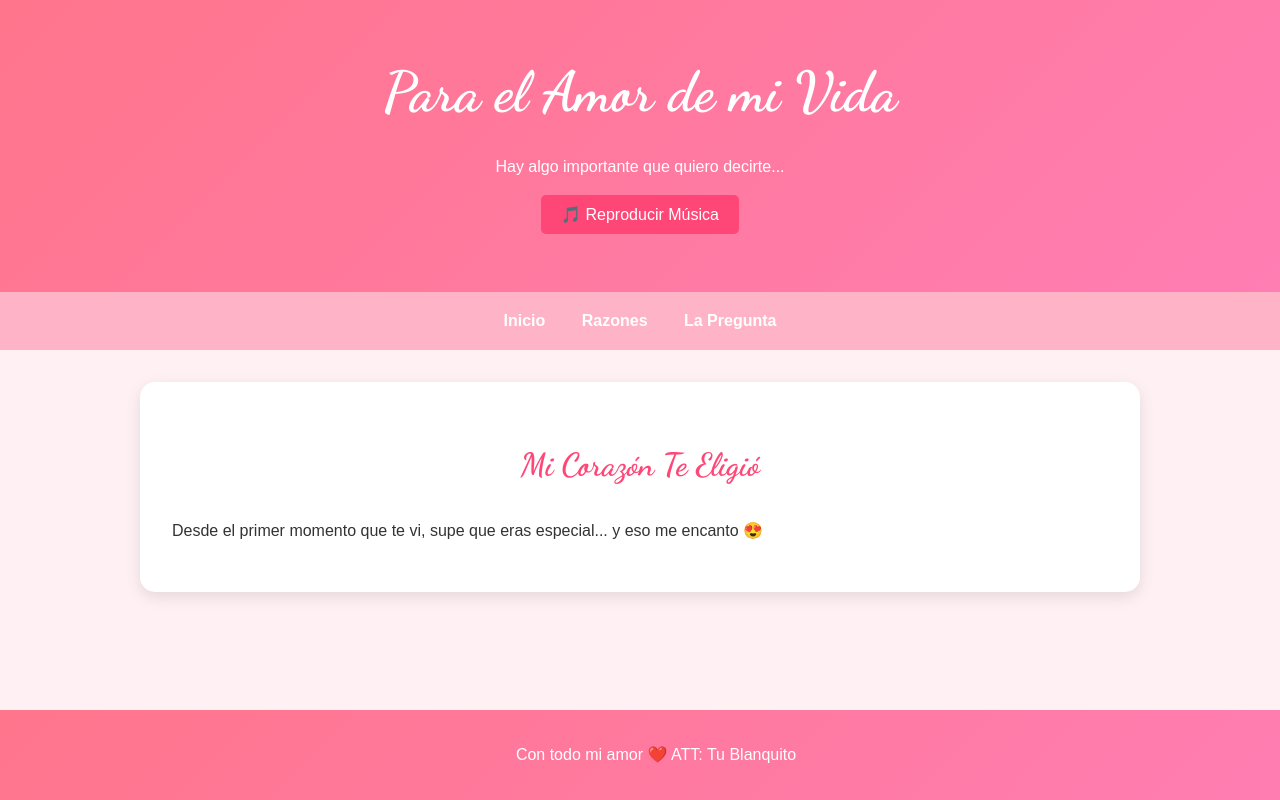
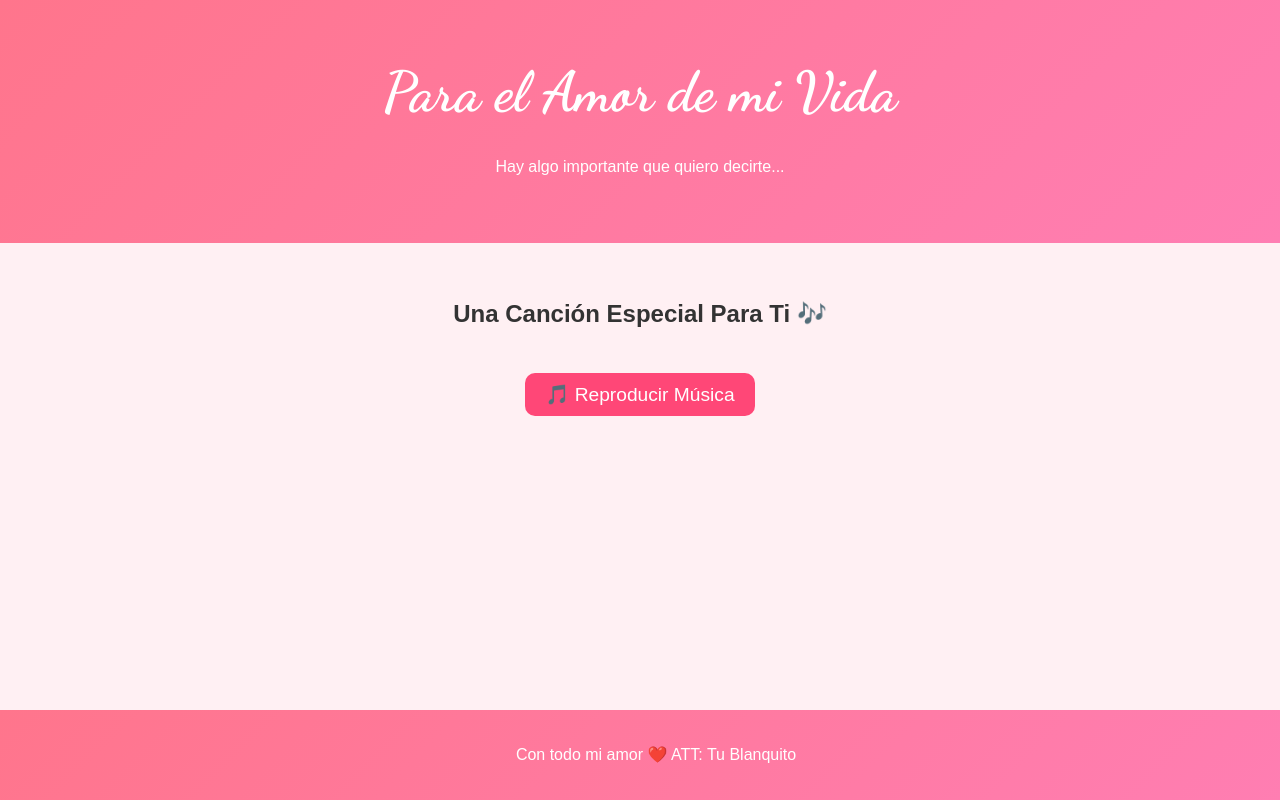
Before and after one commit to Dilbertcrack/teamo, a plain HTML site: page index.html in a window 1280 px wide. Drawn offline with Linux system fonts and the light colour scheme.

Commit message:
Update index.html

```diff
--- a/index.html
+++ b/index.html
@@ -14,6 +14,7 @@
             line-height: 1.6;
             background-color: #fff0f3;
             color: #333;
+            text-align: center;
         }
 
         header {
@@ -29,69 +30,25 @@
             margin: 0;
         }
 
-        nav {
-            background-color: #ffb3c6;
-            padding: 1rem;
-            text-align: center;
-        }
-
-        nav a {
-            color: #fff;
-            text-decoration: none;
-            margin: 0 1rem;
-            font-weight: bold;
-            cursor: pointer;
-        }
-
-        nav a:hover {
-            color: #ff4777;
-        }
-
         .contenido {
-            max-width: 1000px;
+            max-width: 800px;
             margin: 0 auto;
             padding: 2rem;
         }
 
-        .tarjeta {
-            background-color: white;
-            border-radius: 15px;
-            padding: 2rem;
-            margin-bottom: 2rem;
-            box-shadow: 0 5px 15px rgba(0, 0, 0, 0.1);
-            display: none;
-        }
-
-        .tarjeta h2 {
-            color: #ff4777;
-            font-family: 'Dancing Script', cursive;
-            font-size: 2rem;
-            text-align: center;
-        }
-
-        .pregunta-final {
-            font-size: 2rem;
-            text-align: center;
-            background: #ff758c;
-            color: white;
-            border-radius: 15px;
-            padding: 2rem;
-        }
-
         .boton-musica {
-            display: block;
-            margin: 10px auto;
-            padding: 10px 20px;
             background-color: #ff4777;
             color: white;
             border: none;
-            border-radius: 5px;
-            font-size: 16px;
+            padding: 10px 20px;
+            font-size: 1.2rem;
             cursor: pointer;
+            border-radius: 10px;
+            margin-top: 20px;
         }
 
         .boton-musica:hover {
-            background-color: #ff1f5a;
+            background-color: #d9365a;
         }
 
         footer {
@@ -103,77 +60,62 @@
             bottom: 0;
             width: 100%;
         }
+
+        /* Oculta el iframe del video */
+        #musicaYT {
+            width: 0;
+            height: 0;
+            border: none;
+        }
     </style>
 </head>
 <body>
     <header>
         <h1>Para el Amor de mi Vida</h1>
         <p>Hay algo importante que quiero decirte...</p>
-        <button class="boton-musica" onclick="toggleMusica()">🎵 Reproducir Música</button>
-        <audio id="musica" loop>
-            <source src="tu-musica.mp3" type="audio/mpeg">
-        </audio>
     </header>
 
-    <nav>
-        <a onclick="mostrarSeccion('inicio')">Inicio</a>
-        <a onclick="mostrarSeccion('razones')">Razones</a>
-        <a onclick="mostrarSeccion('pregunta')">La Pregunta</a>
-    </nav>
-
     <div class="contenido">
-        <div id="inicio" class="tarjeta">
-            <h2>Mi Corazón Te Eligió</h2>
-            <p>Desde el primer momento que te vi, supe que eras especial... y eso me encanto 😍</p>
-        </div>
-
-        <div id="razones" class="tarjeta">
-            <h2>Las Razones Por Las Que Me Encantas</h2>
-            <ul>
-                <li>Tu hermosa sonrisa ilumina hasta el día más oscuro</li>
-                <li>La forma en que me miras me hace sentir especial</li>
-                <li>Tu dulzura y bondad hacen que me derrita por dentro</li>
-                <li>Eres muy amable conmigo</li>
-                <li>Y me encanta la forma de como eres</li>
-            </ul>
-        </div>
-
-        <div id="pregunta" class="tarjeta">
-            <div class="pregunta-final">
-                ¿Quieres ser mi novia?
-            </div>
-            <p>Porque me pareces una niña muy especial para mi y me encantas ❤️</p>
-        </div>
+        <h2>Una Canción Especial Para Ti 🎶</h2>
+        <button id="botonMusica" class="boton-musica" onclick="toggleMusica()">🎵 Reproducir Música</button>
     </div>
 
     <footer>
         <p>Con todo mi amor ❤️ ATT: Tu Blanquito</p>
     </footer>
 
+    <!-- Video oculto de YouTube -->
+    <iframe id="musicaYT" src="https://www.youtube.com/embed/YOUTUBE_ID?enablejsapi=1&loop=1&playlist=F1_aOX0acbY" frameborder="0"></iframe>
+
     <script>
-        function mostrarSeccion(id) {
-            let secciones = document.querySelectorAll('.tarjeta');
-            secciones.forEach(seccion => seccion.style.display = 'none');
-            document.getElementById(id).style.display = 'block';
+        let player;
+
+        function onYouTubeIframeAPIReady() {
+            player = new YT.Player('musicaYT', {
+                events: {
+                    'onReady': onPlayerReady
+                }
+            });
         }
 
-        // Mostrar la sección "Inicio" por defecto
-        mostrarSeccion('inicio');
-
-        let musica = document.getElementById('musica');
-        let botonMusica = document.querySelector('.boton-musica');
-        let musicaEnReproduccion = false;
+        function onPlayerReady(event) {
+            console.log("YouTube API cargada");
+        }
 
         function toggleMusica() {
-            if (musicaEnReproduccion) {
-                musica.pause();
-                botonMusica.textContent = '🎵 Reproducir Música';
+            if (player.getPlayerState() === 1) {
+                player.pauseVideo();
+                document.getElementById('botonMusica').textContent = '🎵 Reproducir Música';
             } else {
-                musica.play();
-                botonMusica.textContent = '⏸️ Pausar Música';
+                player.playVideo();
+                document.getElementById('botonMusica').textContent = '⏸️ Pausar Música';
             }
-            musicaEnReproduccion = !musicaEnReproduccion;
         }
+
+        // Cargar la API de YouTube
+        let tag = document.createElement('script');
+        tag.src = "https://www.youtube.com/iframe_api";
+        document.head.appendChild(tag);
     </script>
 </body>
 </html>
```
